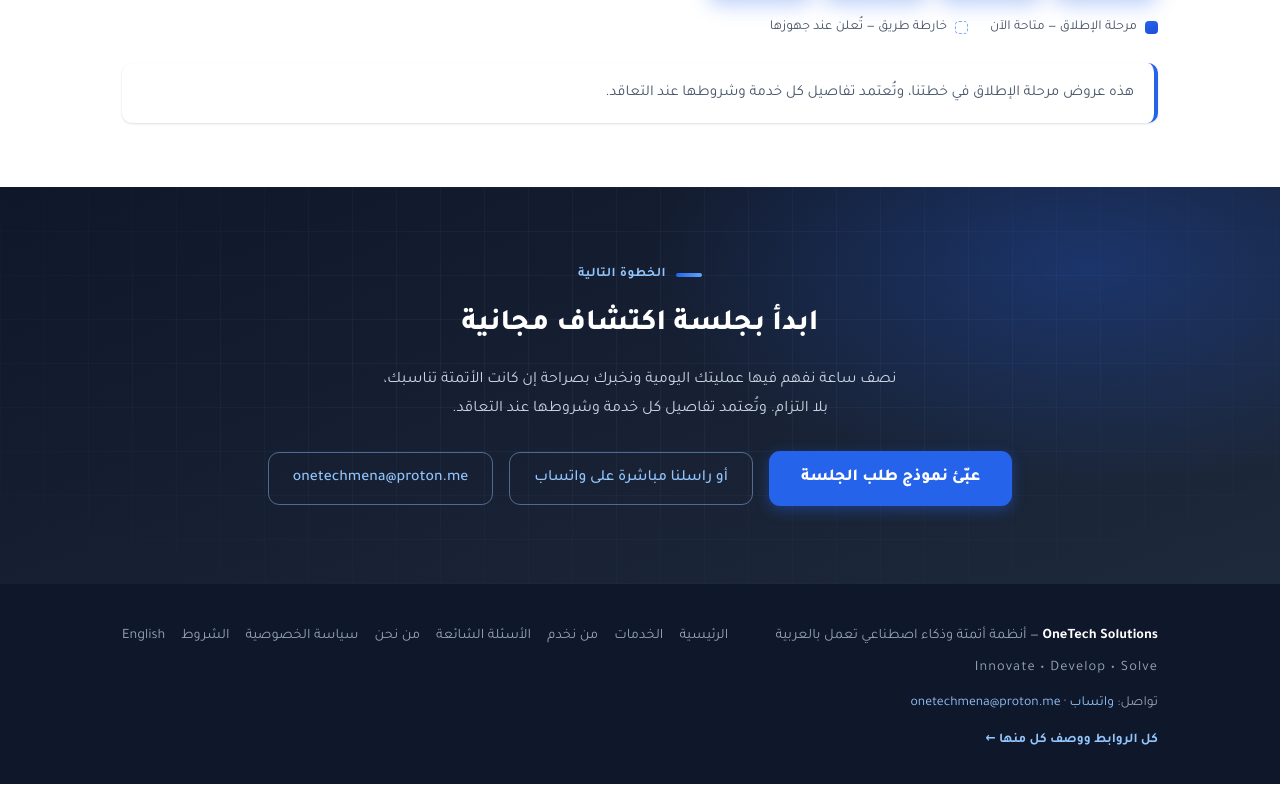
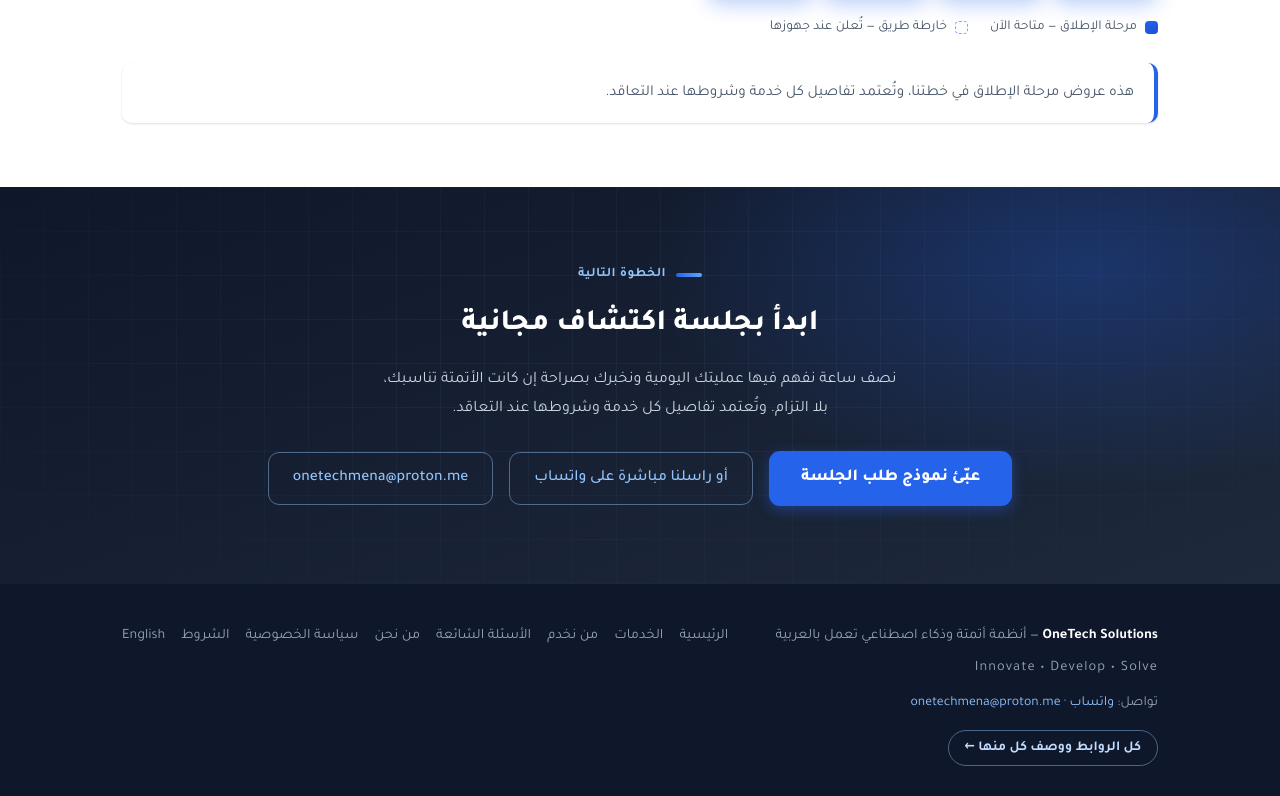
Before and after one commit to Anas379110/onetech-site, an Astro site: page / in a window 1280 px wide. Shown: the part 4523-5319 px from the top of the page. Built offline with nearby package versions, Linux system fonts and the light colour scheme; Astro itself is replaced by a stand-in of ours.

Commit message:
Add styles for footer buttons in v6.css

```diff
--- a/src/styles/v6.css
+++ b/src/styles/v6.css
@@ -401,3 +401,6 @@ html[dir="rtl"] .menu-nav a[aria-current="page"] { box-shadow:inset -3px 0 0 #60
 @media (prefers-reduced-motion: reduce) { .nav-menu[open] .menu-nav { animation:none; } }
 
 footer.site .foot-social a { width:auto; height:auto; justify-content:flex-start; flex:0 0 auto; white-space:nowrap; background:transparent; }
+
+footer.site .foot-all.btn-all { display:inline-flex; align-items:center; min-height:36px; margin-top:14px; padding:4px 16px; border:1px solid rgba(147,197,253,.45); border-radius:999px; color:#BFDBFE; font-size:.86rem; font-weight:600; text-decoration:none; transition:background .15s,color .15s; }
+footer.site .foot-all.btn-all:hover, footer.site .foot-all.btn-all:focus-visible { background:rgba(37,99,235,.28); color:#fff; }
```
